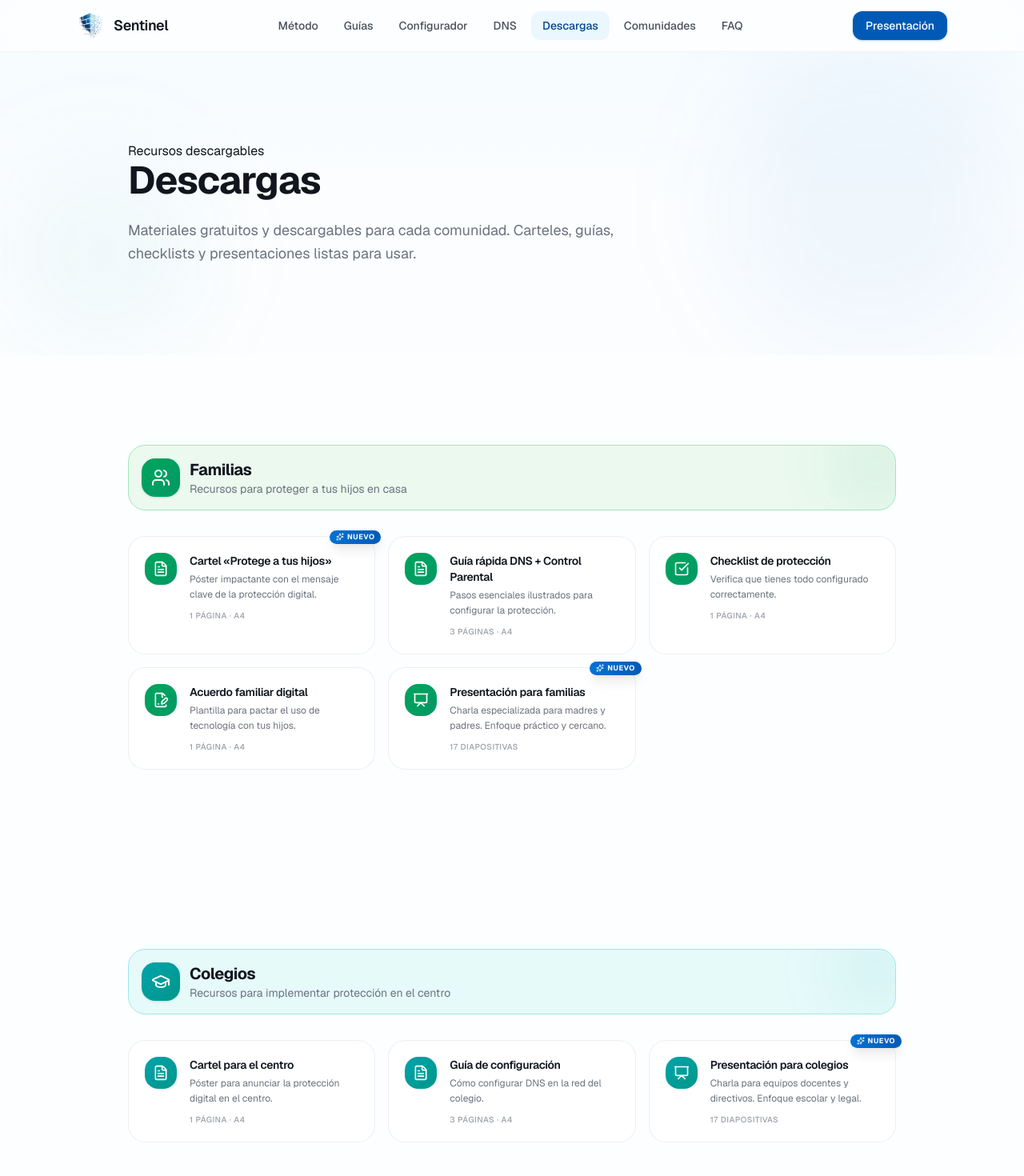
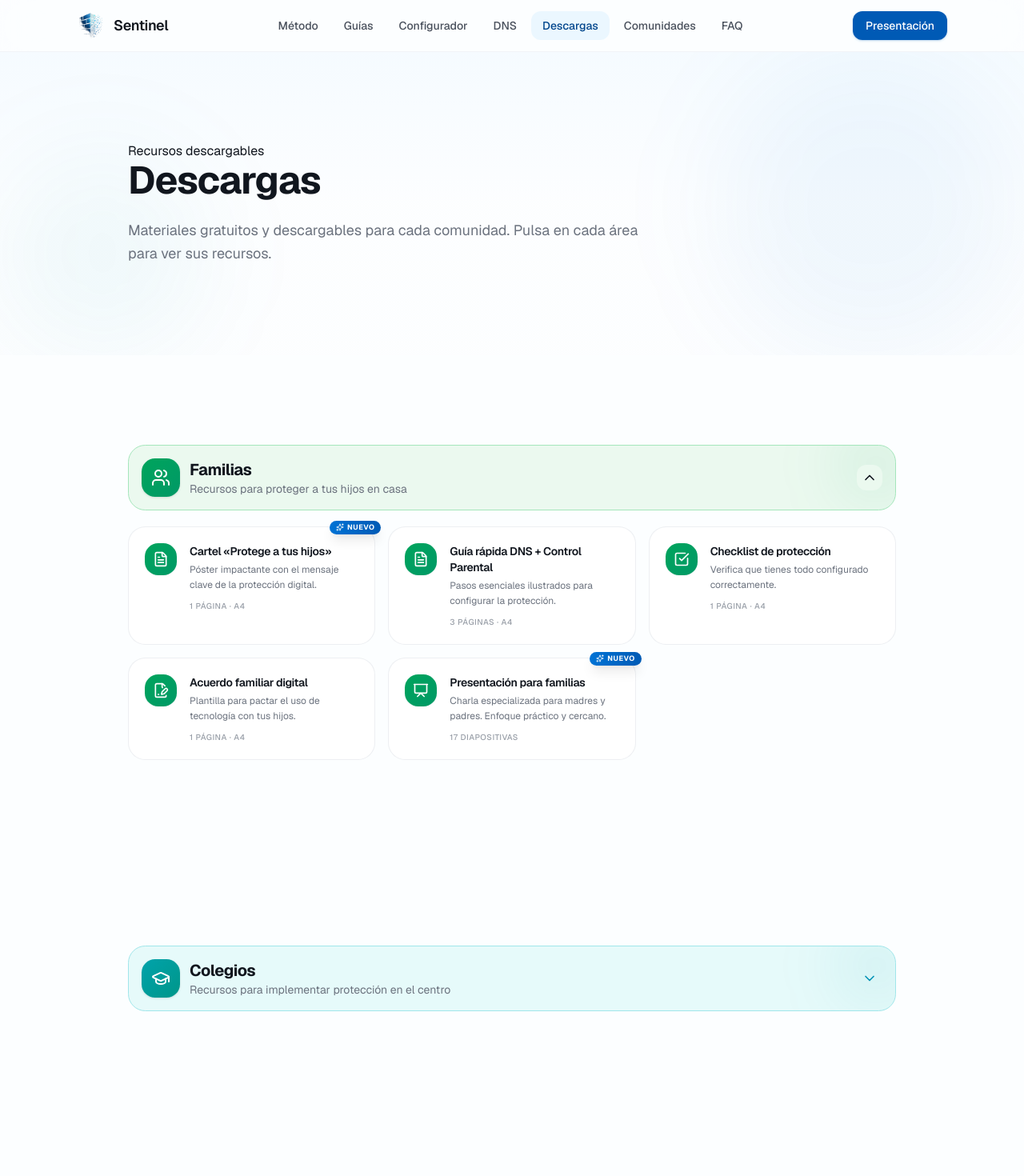
Before and after one commit to ignacioimatik-web/escudo-digital-familiar, a Next.js app: page /descargas in a window 1280 px wide. Shown: the top 1470 px of the page at 80% size. Built offline with nearby package versions, Linux system fonts and the light colour scheme.

Commit message:
feat: descargas en acordeones plegables por comunidad - informacion mas concentrada

```diff
--- a/src/app/descargas/page.tsx
+++ b/src/app/descargas/page.tsx
@@ -4,11 +4,13 @@ import Link from "next/link"
 import { Container } from "@/components/ui/container"
 import { Section } from "@/components/ui/section"
 import { Badge } from "@/components/ui/badge"
-import { motion } from "framer-motion"
+import { motion, AnimatePresence } from "framer-motion"
+import { useState } from "react"
 import {
   Users, GraduationCap, Heart, Stethoscope,
   FileText, Eye, Presentation,
-  Shield, CheckSquare, FileSignature, Sparkles
+  Shield, CheckSquare, FileSignature, Sparkles,
+  ChevronDown
 } from "lucide-react"
 
 const areas = [
@@ -83,68 +85,65 @@ const fadeUp = {
   visible: { opacity: 1, y: 0 },
 }
 
-export default function DescargasPage() {
+function AreaAccordion({ area, areaIndex, isOpen, onToggle }: {
+  area: typeof areas[0]
+  areaIndex: number
+  isOpen: boolean
+  onToggle: () => void
+}) {
+  const AreaIcon = area.icon
+
   return (
-    <>
-      {/* Hero */}
-      <Section className="relative overflow-hidden">
-        <div className="absolute inset-0 -z-10 bg-gradient-to-b from-brand-50/40 via-background to-background" />
-        <div className="absolute top-0 right-0 w-96 h-96 bg-brand-500/5 rounded-full blur-3xl -z-10" />
-        <div className="absolute bottom-0 left-0 w-64 h-64 bg-cyan-500/5 rounded-full blur-3xl -z-10" />
+    <Section className={areaIndex === 0 ? "" : "pt-0"}>
       <Container size="md">
-          <motion.div
-            initial="hidden"
-            animate="visible"
-            variants={fadeUp}
-            transition={{ duration: 0.5 }}
-          >
-            <Badge variant="default" className="mb-6">Recursos descargables</Badge>
-            <h1 className="text-4xl md:text-5xl font-bold tracking-tight text-slate-900 mb-6">
-              Descargas
-            </h1>
-            <p className="text-lg text-slate-500 leading-relaxed max-w-2xl">
-              Materiales gratuitos y descargables para cada comunidad. Carteles, guías, checklists y presentaciones listas para usar.
-            </p>
-          </motion.div>
-        </Container>
-      </Section>
-
-      {/* Recursos por área */}
-      {areas.map((area, areaIndex) => {
-        const AreaIcon = area.icon
-        return (
-          <Section key={area.id} className={areaIndex === 0 ? "" : "pt-0"}>
-            <Container size="md">
-              {/* Header de área */}
-              <motion.div
+        {/* Header — botón plegable */}
+        <motion.button
+          onClick={onToggle}
           initial="hidden"
           whileInView="visible"
           viewport={{ once: true, margin: "-50px" }}
           variants={fadeUp}
-                className={`flex items-center gap-3 mb-8 p-4 rounded-2xl ${area.bgColor} border ${area.borderColor} relative overflow-hidden`}
+          className={`w-full flex items-center justify-between gap-3 p-4 rounded-2xl ${area.bgColor} border ${area.borderColor} relative overflow-hidden text-left transition-all duration-200 hover:shadow-md group cursor-pointer`}
         >
           <div className={`absolute -top-6 -right-6 w-24 h-24 ${area.glow} rounded-full blur-2xl`} />
-                <div className={`flex h-12 w-12 items-center justify-center rounded-xl bg-gradient-to-br ${area.color} shadow-sm relative`}>
+          <div className="flex items-center gap-3 relative min-w-0">
+            <div className={`flex h-12 w-12 items-center justify-center rounded-xl bg-gradient-to-br ${area.color} shadow-sm shrink-0`}>
               <AreaIcon className="h-6 w-6 text-white" />
             </div>
-                <div className="relative">
+            <div className="min-w-0">
               <h2 className="text-xl font-bold text-slate-900">{area.label}</h2>
               <p className="text-sm text-slate-500">{area.desc}</p>
             </div>
+          </div>
+          <motion.div
+            animate={{ rotate: isOpen ? 180 : 0 }}
+            transition={{ duration: 0.2 }}
+            className={`shrink-0 flex h-8 w-8 items-center justify-center rounded-lg ${area.bgColor} group-hover:bg-white/50 transition-colors`}
+          >
+            <ChevronDown className={`h-5 w-5 ${area.textColor}`} />
           </motion.div>
+        </motion.button>
 
-              {/* Cards */}
-              <div className="grid sm:grid-cols-2 lg:grid-cols-3 gap-4">
+        {/* Contenido plegable */}
+        <AnimatePresence initial={false}>
+          {isOpen && (
+            <motion.div
+              key="content"
+              initial={{ height: 0, opacity: 0 }}
+              animate={{ height: "auto", opacity: 1 }}
+              exit={{ height: 0, opacity: 0 }}
+              transition={{ duration: 0.25, ease: "easeInOut" }}
+              className="overflow-hidden"
+            >
+              <div className="grid sm:grid-cols-2 lg:grid-cols-3 gap-4 pt-5 pb-2">
                 {area.recursos.map((r, i) => {
                   const RIcon = r.icon
                   return (
                     <motion.div
                       key={r.href + r.label}
-                      initial="hidden"
-                      whileInView="visible"
-                      viewport={{ once: true }}
-                      variants={fadeUp}
-                      transition={{ duration: 0.3, delay: i * 0.05 }}
+                      initial={{ opacity: 0, y: 10 }}
+                      animate={{ opacity: 1, y: 0 }}
+                      transition={{ duration: 0.25, delay: i * 0.04 }}
                     >
                       <Link
                         href={r.href}
@@ -183,10 +182,58 @@ export default function DescargasPage() {
                   )
                 })}
               </div>
+            </motion.div>
+          )}
+        </AnimatePresence>
       </Container>
     </Section>
   )
-      })}
+}
+
+export default function DescargasPage() {
+  const [openAreas, setOpenAreas] = useState<string[]>(["familias"])
+
+  const toggleArea = (id: string) => {
+    setOpenAreas(prev =>
+      prev.includes(id) ? prev.filter(a => a !== id) : [...prev, id]
+    )
+  }
+
+  return (
+    <>
+      {/* Hero */}
+      <Section className="relative overflow-hidden">
+        <div className="absolute inset-0 -z-10 bg-gradient-to-b from-brand-50/40 via-background to-background" />
+        <div className="absolute top-0 right-0 w-96 h-96 bg-brand-500/5 rounded-full blur-3xl -z-10" />
+        <div className="absolute bottom-0 left-0 w-64 h-64 bg-cyan-500/5 rounded-full blur-3xl -z-10" />
+        <Container size="md">
+          <motion.div
+            initial="hidden"
+            animate="visible"
+            variants={fadeUp}
+            transition={{ duration: 0.5 }}
+          >
+            <Badge variant="default" className="mb-6">Recursos descargables</Badge>
+            <h1 className="text-4xl md:text-5xl font-bold tracking-tight text-slate-900 mb-6">
+              Descargas
+            </h1>
+            <p className="text-lg text-slate-500 leading-relaxed max-w-2xl">
+              Materiales gratuitos y descargables para cada comunidad. Pulsa en cada área para ver sus recursos.
+            </p>
+          </motion.div>
+        </Container>
+      </Section>
+
+      {/* Acordeones por comunidad */}
+      {areas.map((area, i) => (
+        <AreaAccordion
+          key={area.id}
+          area={area}
+          areaIndex={i}
+          isOpen={openAreas.includes(area.id)}
+          onToggle={() => toggleArea(area.id)}
+        />
+      ))}
 
       {/* CTA final */}
       <Section className="bg-slate-50/50">
```
Lines whose indentation alone changed are shown as unchanged.
